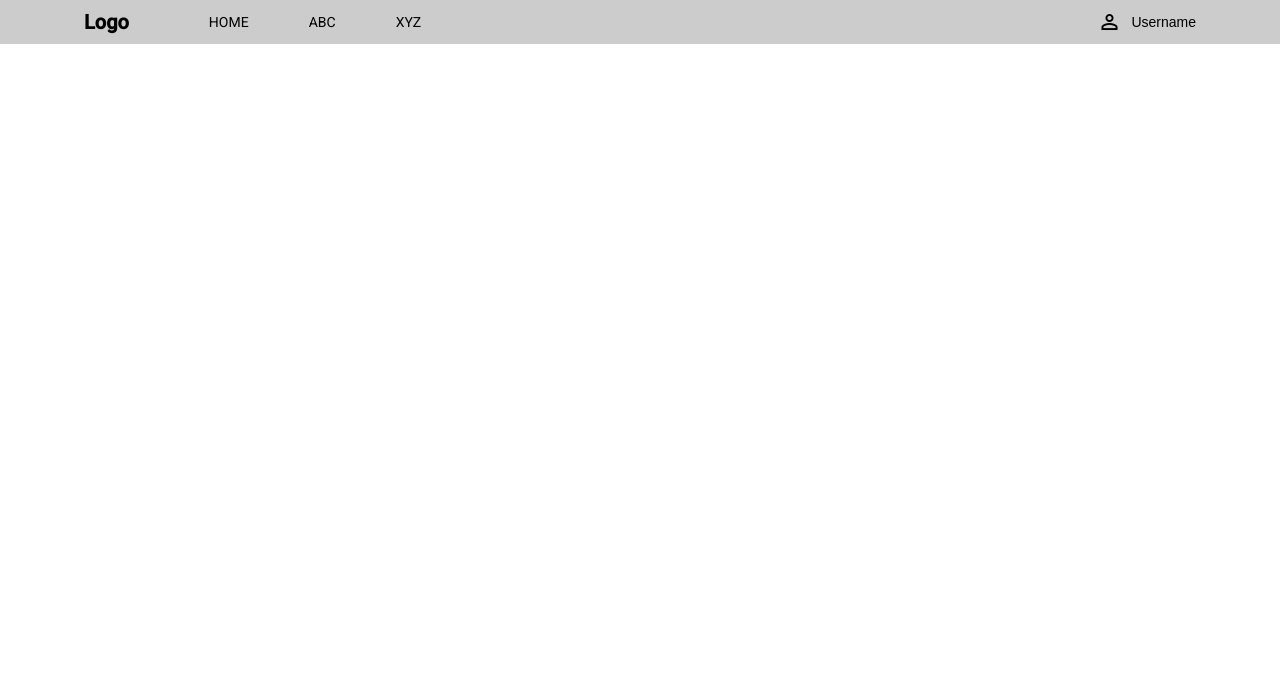
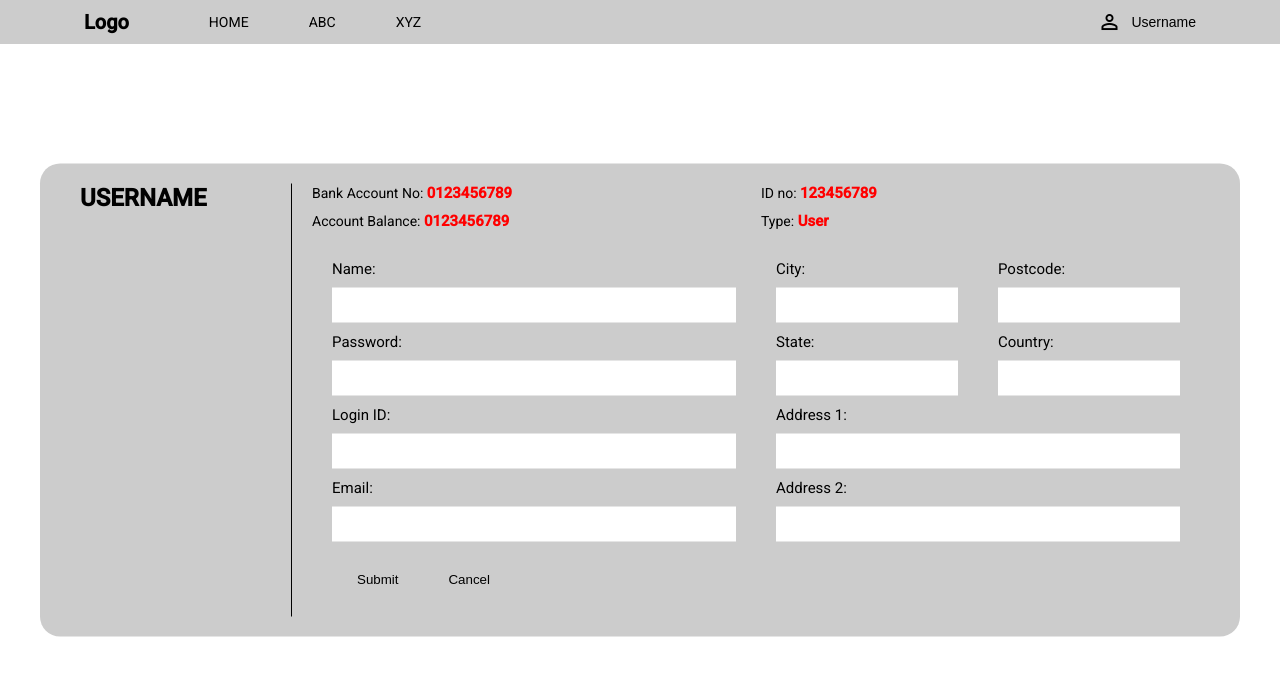
Before and after one commit to fahmitmrnd/assignment_bank_app, an Angular app: page /user/1/profile in a window 1280 px wide. Before the commit this address led to /. Shown: the top 676 px of the page. Built offline with nearby package versions, Linux system fonts and the light colour scheme.

Commit message:
refactor

```diff
--- /dev/null
+++ b/src/app/components/button/button.component.ts
@@ -0,0 +1,37 @@
+import { Component, EventEmitter, Input, Output } from "@angular/core";
+
+@Component({
+  selector: 'app-button-component',
+  template: `
+    <button [className]="'btn ' + className" [type]="buttonType">
+      <ng-content></ng-content>
+    </button>
+  `,
+  styles: [`
+    .btn {
+      margin: 0 .5rem;
+      padding: 1rem 2rem;
+      border-radius: 2rem;
+      &-primary {
+        color: #fff;
+        background-color: #007bff;
+      }
+      &-success {
+        color: #fff;
+        background-color: #218838;
+      }
+      &-danger {
+        color: #fff;
+        background-color: #c82333;
+      }
+      &-warning {
+        color: #000;
+        background-color: #e0a800;
+      }
+    }
+  `]
+})
+export class ButtonComponent {
+  @Input('type') buttonType: string = 'button';
+  @Input() className: string = 'btn-primary';
+}
--- a/src/app/components/component.module.ts
+++ b/src/app/components/component.module.ts
@@ -1,10 +1,11 @@
 import { NgModule } from "@angular/core";
 import { SharedModule } from "../shared/shared.module";
+import { ButtonComponent } from "./button/button.component";
 import { NavbarComponent } from "./navbar/navbar.component";
 
 @NgModule({
-  declarations: [NavbarComponent],
+  declarations: [NavbarComponent, ButtonComponent],
   imports: [SharedModule],
-  exports: [NavbarComponent]
+  exports: [NavbarComponent, ButtonComponent]
 })
 export class ComponentModule {}
--- a/src/app/pages/page.module.ts
+++ b/src/app/pages/page.module.ts
@@ -1,4 +1,5 @@
 import { NgModule } from '@angular/core';
+import { ComponentModule } from '../components/component.module';
 import { SharedModule } from '../shared/shared.module';
 import { HomeComponent } from './home/home.component';
 import { LoginComponent } from './login/login.component';
@@ -12,6 +13,6 @@ import { SignupComponent } from './signup/signup.component';
     SignupComponent,
     ProfileComponent,
   ],
-  imports: [SharedModule],
+  imports: [SharedModule, ComponentModule],
 })
 export class PageModule {}
--- a/src/app/pages/profile/profile.component.html
+++ b/src/app/pages/profile/profile.component.html
@@ -6,12 +6,14 @@
     </div>
 
     <div class="profile panel_right">
+
       <div class="profile_info">
         <p>Bank Account No: <span>0123456789</span></p>
         <p>ID no: <span>123456789</span></p>
         <p>Account Balance: <span>0123456789</span></p>
         <p>Type: <span>User</span></p>
       </div>
+
       <form class="profile_form">
 
         <div class="form_group">
@@ -24,27 +26,71 @@
 
             <div class="form_control">
               <label for="password">Password:</label>
-              <input type="text" id="password">
+              <input type="password" id="password">
+            </div>
+
+            <div class="form_control">
+              <label for="id">Login ID:</label>
+              <input type="text" id="id">
+            </div>
+
+            <div class="form_control">
+              <label for="email">Email:</label>
+              <input type="email" id="email">
             </div>
 
           </div>
 
           <div class="form_group-group">
 
-            <div class="form_control">
-              <label for="name">Name:</label>
-              <input type="text" id="name">
+            <div class="group">
+              <div class="form_control">
+                <label for="city">City:</label>
+                <input type="text" id="city">
+              </div>
+
+              <div class="form_control">
+                <label for="postcode">Postcode:</label>
+                <input type="text" id="postcode">
+              </div>
+            </div>
+
+            <div class="group">
+              <div class="form_control">
+                <label for="state">State:</label>
+                <input type="text" id="state">
+              </div>
+
+              <div class="form_control">
+                <label for="country">Country:</label>
+                <input type="text" id="country">
+              </div>
             </div>
 
             <div class="form_control">
-              <label for="password">Password:</label>
-              <input type="text" id="password">
+              <label for="address1">Address 1:</label>
+              <input type="text" id="address1">
+            </div>
+
+            <div class="form_control">
+              <label for="address2">Address 2:</label>
+              <input type="text" id="address2">
             </div>
 
           </div>
         </div>
 
+        <div class="form_btn">
+          <app-button-component className="btn-primary" type="submit">
+            Submit
+          </app-button-component>
+          <app-button-component className="btn-danger" type="button">
+            Cancel
+          </app-button-component>
+        </div>
+
       </form>
+
     </div>
 
   </div>
@@ -57,6 +103,7 @@
   "loginId": "123456789",
   "password": "test12345",
   "email": "test@gmail.com",
+
   "address1": "test",
   "address2": "test",
   "city": "HCM",
--- a/src/app/pages/profile/profile.component.scss
+++ b/src/app/pages/profile/profile.component.scss
@@ -43,6 +43,32 @@
 
       .form_group {
         display: flex;
+
+        &-group {
+          flex: 1;
+
+          .group {
+            display: flex;
+          }
+
+          .form_control {
+            padding: 0 2rem;
+            label {
+              display: block;
+              padding: 1rem 0;
+              font-size: 1.5rem;
+            }
+            input {
+              width: 100%;
+              padding: 1rem;
+              background-color: #fff;
+            }
+          }
+        }
+      }
+
+      .form_btn {
+        padding: 2rem;
       }
     }
   }
```
Also changed, not shown: src/app/app-routing.module.ts (+7 -2 lines), package.json (line endings or trailing spaces), 1 other file (tests, documents, lock files or other folders).
